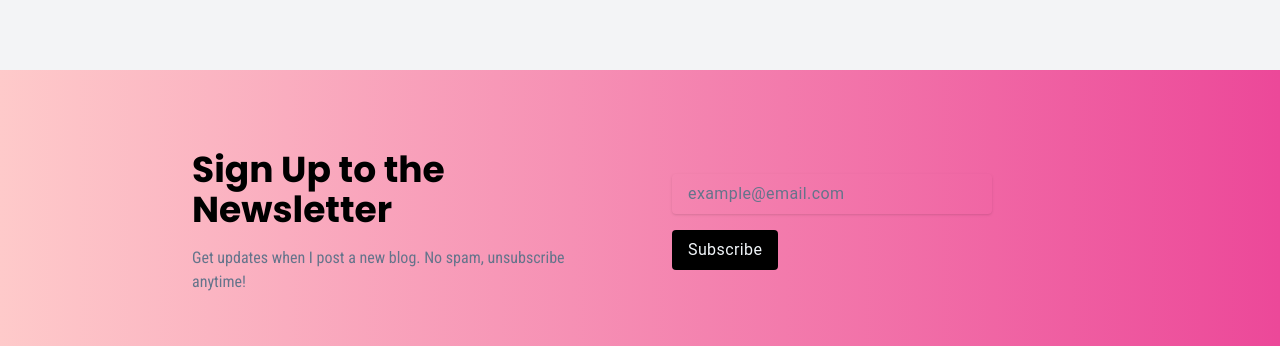
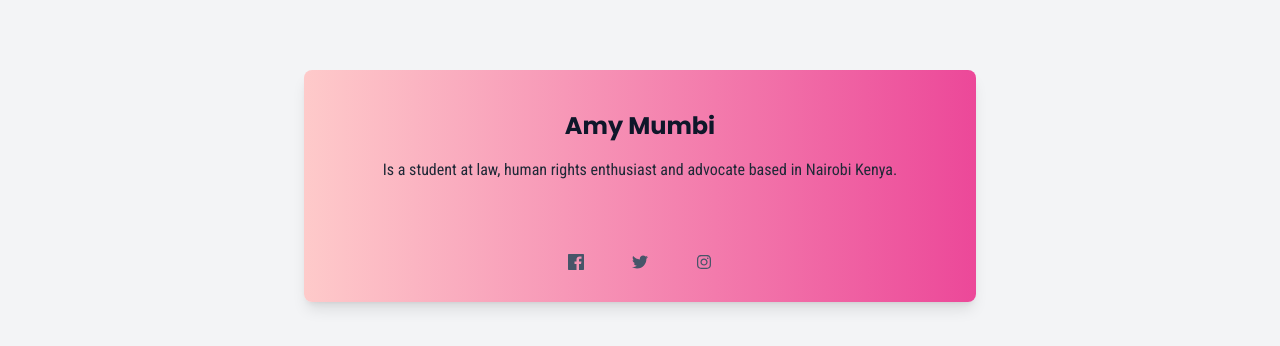
Before and after one commit to DannyKinaro/sanityblog-amy, a React (Create React App) app: page / in a window 1280 px wide. Shown: the part 454-800 px from the top of the page. Built offline with nearby package versions, Linux system fonts and the light colour scheme; no server answers.

Commit message:
removed newsletter, added profile gradient

```diff
--- a/src/components/Profile.js
+++ b/src/components/Profile.js
@@ -6,7 +6,7 @@ import { Link } from "react-router-dom";
 export default function Profile() {
   return (
     <>
-      <div className="max-w-2xl my-20 mx-auto 2xl,xl,lg:grid grid-cols-1 s:mx-5 md:gap-8 bg-white md:grid-cols-2 rounded-lg shadow-lg md:place-items-center overflow-hidden dark:bg-slate-300">
+      <div className="max-w-2xl my-20 mx-auto 2xl,xl,lg:grid grid-cols-1 s:mx-5 md:gap-8 bg-gradient-to-r from-red-200 to-pink-500 md:grid-cols-2 rounded-lg shadow-lg md:place-items-center overflow-hidden dark:bg-slate-300">
         <article className="md:gap-8">
           <span className="px-10 py-10 flex flex-col items-center">
             <h3 className="text-2xl mb-4 flex dark:text-slate-900">Amy Mumbi</h3>
--- a/src/pages/Homepage.js
+++ b/src/pages/Homepage.js
@@ -1,6 +1,5 @@
 import React, { useState, useEffect } from "react";
 import Footer from "../components/Footer";
-import Newsletter from "../components/Newsletter";
 import Profile from "../components/Profile";
 import { client } from "../lib/client";
 import { format } from "date-fns";
@@ -114,7 +113,6 @@ export default function Homepage() {
           Read More Blog Posts
         </button>
       </Link>
-      <Newsletter />
       <Profile />
       <Footer />
     </>
```
